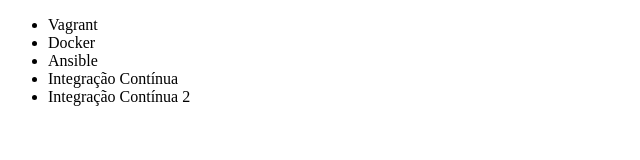
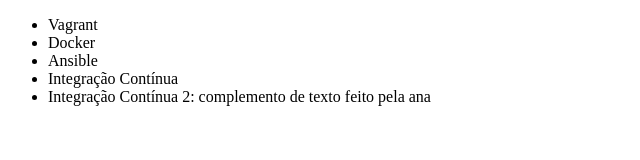
Before and after one commit to iuri0072/alura-git, a plain HTML site: page index.html in a window 1280 px wide. Shown: the whole page, without its empty margins (0-640 px from the left). Drawn offline with Linux system fonts and the light colour scheme.

Commit message:
renomeando curso - ana

```diff
--- a/index.html
+++ b/index.html
@@ -12,7 +12,7 @@
         <li>Docker</li>
         <li>Ansible</li>
         <li>Integração Contínua</li>
-        <li>Integração Contínua 2</li>
+        <li>Integração Contínua 2: complemento de texto feito pela ana</li>
     </ul>
 </body>
 </html>
```
